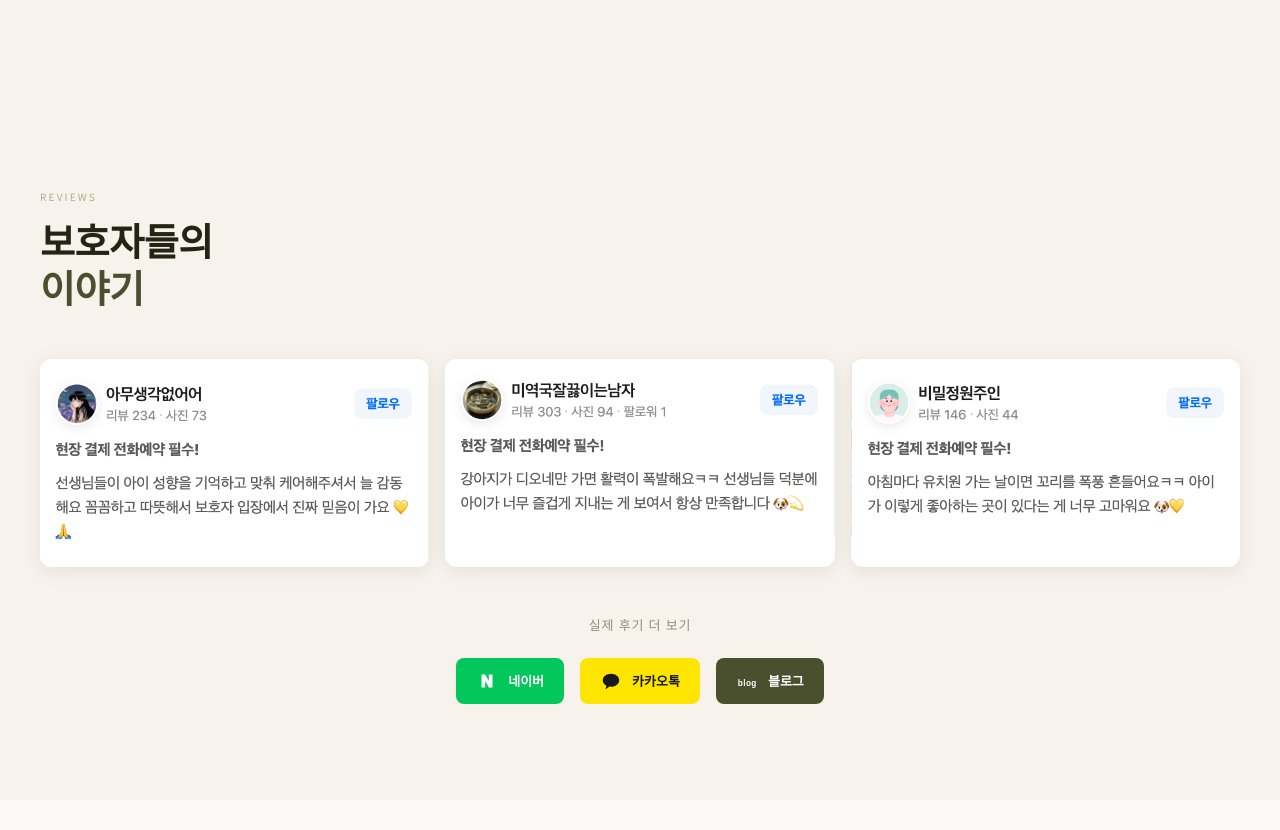
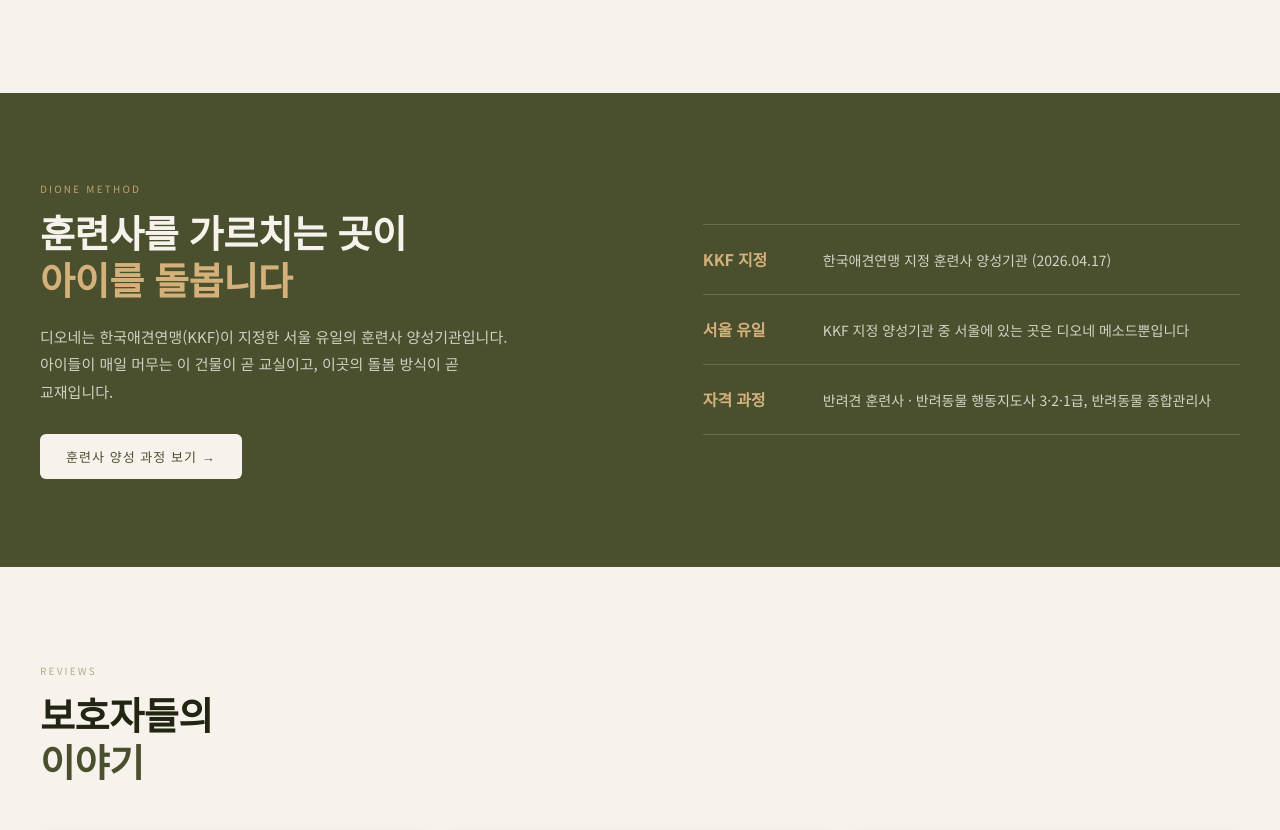
Before and after one commit to DioneChris/dione-dogcare, a plain HTML site: page index.html in a window 1280 px wide. Shown: the part 5412-6242 px from the top of the page. Drawn offline with nearby package versions, Linux system fonts and the light colour scheme.

Commit message:
메인 페이지에 훈련사 양성(Dione Method) 섹션 시안 추가
Co-Authored-By: Claude Fable 5.2 <noreply@anthropic.com>
Claude-Session: https://claude.ai/code/session_01HczEU8egKtf9LuoiRz7u3v

```diff
--- a/index.html
+++ b/index.html
@@ -806,6 +806,29 @@ section { padding: 96px 28px; }
   font-size: 13px; line-height: 1.75; color: var(--text-light);
 }
 
+/* ─── METHOD (훈련사 양성) ─── */
+#method { background: var(--olive); padding: 88px 28px; }
+#method .section-eyebrow { color: var(--gold-light); opacity: 0.85; }
+#method .section-title { color: var(--cream); margin-bottom: 20px; }
+#method .section-title em { color: var(--gold-light); }
+.method-inner { display: grid; grid-template-columns: 1fr; gap: 40px; }
+@media (min-width: 860px) { .method-inner { grid-template-columns: 1.1fr 1fr; gap: 72px; align-items: center; } }
+.method-desc { font-size: 15px; line-height: 1.85; color: rgba(247,243,236,0.78); max-width: 480px; margin-bottom: 28px; word-break: keep-all; }
+.btn-method {
+  display: inline-flex; align-items: center; gap: 8px;
+  font-size: 13px; letter-spacing: 0.08em; font-weight: 500;
+  padding: 13px 26px; border-radius: 6px; text-decoration: none;
+  background: var(--cream); color: var(--olive);
+  transition: background 0.2s, transform 0.2s;
+}
+.btn-method:hover { background: #fff; transform: translateY(-2px); }
+.method-facts { list-style: none; display: flex; flex-direction: column; }
+.method-facts li { padding: 22px 0; border-top: 1px solid rgba(247,243,236,0.18); display: grid; grid-template-columns: 104px 1fr; gap: 16px; align-items: baseline; }
+.method-facts li:last-child { border-bottom: 1px solid rgba(247,243,236,0.18); }
+.method-facts strong { font-size: 16px; font-weight: 700; color: var(--gold-light); letter-spacing: -0.01em; }
+.method-facts span { font-size: 14px; line-height: 1.65; color: rgba(247,243,236,0.8); word-break: keep-all; }
+@media (max-width: 767px) { #method { padding: 64px 28px; } .method-facts li { grid-template-columns: 88px 1fr; } }
+
 /* ─── REVIEWS ─── */
 #reviews { background: var(--cream); }
 .reviews-grid {
@@ -1568,6 +1591,23 @@ footer {
 
 
 
+<!-- METHOD (훈련사 양성) -->
+<section id="method">
+  <div class="section-max method-inner">
+    <div>
+      <p class="section-eyebrow reveal">Dione Method</p>
+      <h2 class="section-title reveal">훈련사를 가르치는 곳이<br><em>아이를 돌봅니다</em></h2>
+      <p class="method-desc reveal">디오네는 한국애견연맹(KKF)이 지정한 서울 유일의 훈련사 양성기관입니다. 아이들이 매일 머무는 이 건물이 곧 교실이고, 이곳의 돌봄 방식이 곧 교재입니다.</p>
+      <a href="https://method.dione-dogcare.com/" target="_blank" class="btn-method reveal">훈련사 양성 과정 보기 &rarr;</a>
+    </div>
+    <ul class="method-facts reveal">
+      <li><strong>KKF 지정</strong><span>한국애견연맹 지정 훈련사 양성기관 (2026.04.17)</span></li>
+      <li><strong>서울 유일</strong><span>KKF 지정 양성기관 중 서울에 있는 곳은 디오네 메소드뿐입니다</span></li>
+      <li><strong>자격 과정</strong><span>반려견 훈련사 · 반려동물 행동지도사 3·2·1급, 반려동물 종합관리사</span></li>
+    </ul>
+  </div>
+</section>
+
 <!-- REVIEWS -->
 <section id="reviews">
   <div class="section-max">
```
